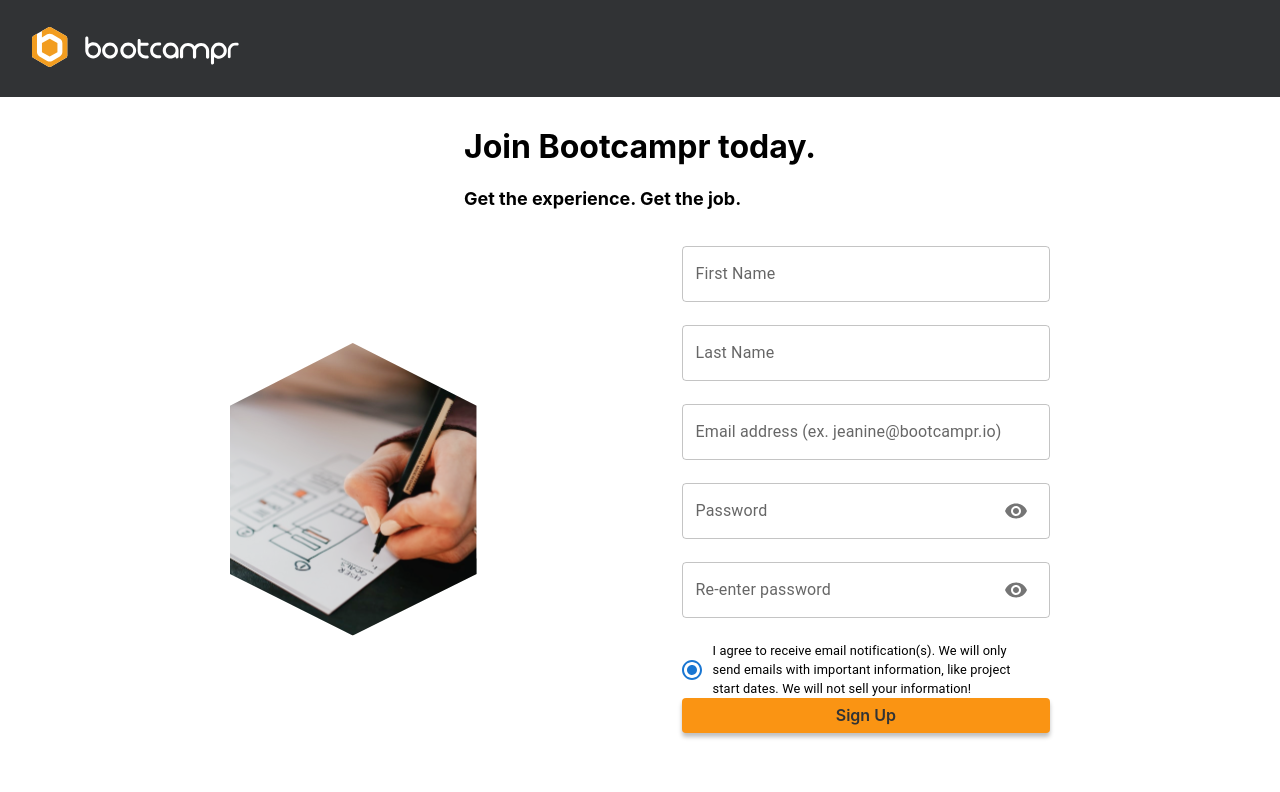
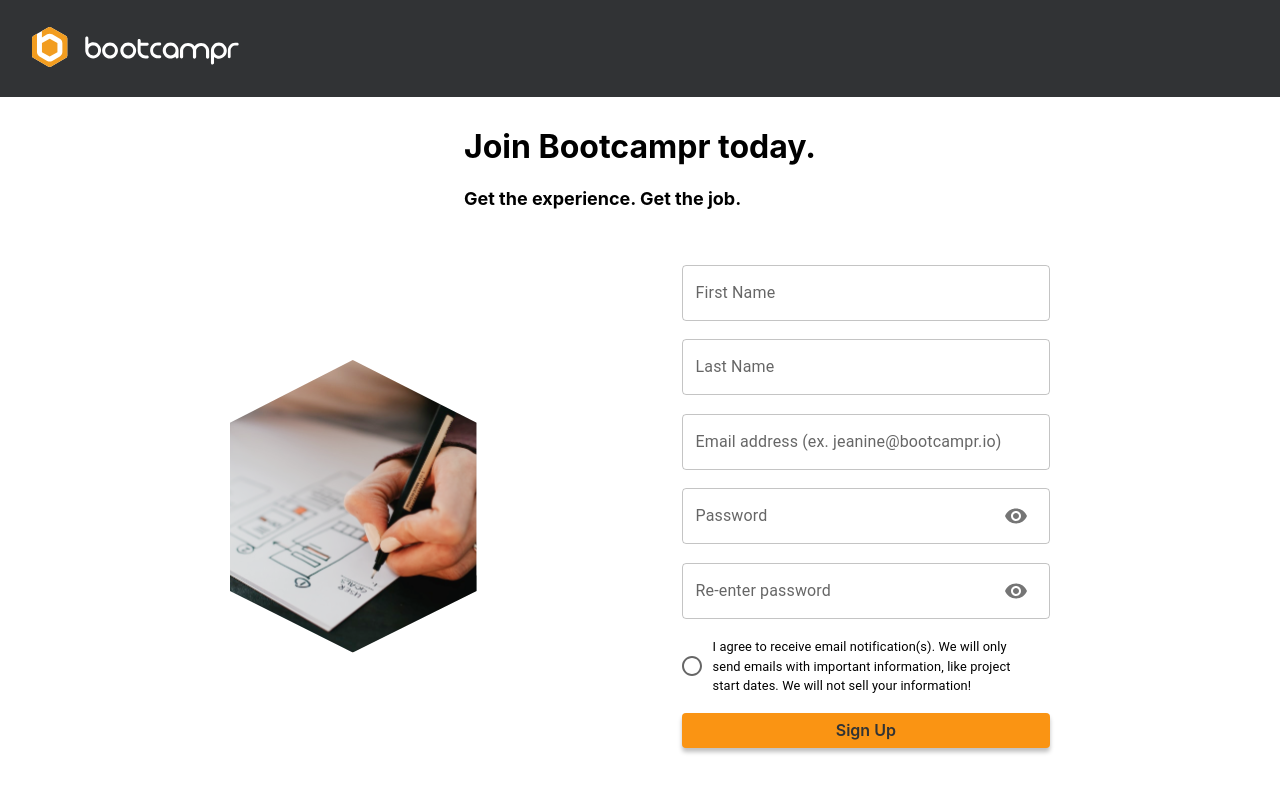
Before and after one commit to yeezick/bootcampr-assessment, a React (Create React App) app in the folder frontend/: page /sign-up in a window 1280 px wide. Shown: the top 792 px of the page. Built offline with nearby package versions, Linux system fonts and the light colour scheme.

Commit message:
feat: css

```diff
--- a/frontend/src/layout/Layout.tsx
+++ b/frontend/src/layout/Layout.tsx
@@ -1,4 +1,4 @@
-import React, { useEffect } from "react";
+import React, { useState } from "react";
 import { Nav } from "./Nav/Nav";
 import "./Layout.scss";
 
@@ -7,9 +7,10 @@ type LayoutProps = {
 };
 
 export const Layout: React.FC<LayoutProps> = ({ children }: LayoutProps) => {
+  const [showSignUp, setShowSignUp] = useState(false);
   return (
     <>
-      <Nav />
+      <Nav showSignUp={showSignUp} />
       <div className="main-wrapper">
         <div className={"main-content-container"}>{children}</div>
       </div>
--- a/frontend/src/layout/Nav/Nav.tsx
+++ b/frontend/src/layout/Nav/Nav.tsx
@@ -3,8 +3,7 @@ import Logo from 'assets/Logo.svg'
 import './Nav.scss'
 import { useState } from 'react'
 
-export const Nav = () => {
-  const [showSignUp, setShowSignUp] = useState(false)
+export const Nav = ({showSignUp}) => {
   return (
     <nav>
       <div className='nav-container'>
--- a/frontend/src/screens/SignUp/SignUp.scss
+++ b/frontend/src/screens/SignUp/SignUp.scss
@@ -28,7 +28,9 @@
 .form-content {
   display: flex;
   flex-direction: column;
+  justify-content: space-evenly;
   width: 30%;
+  height: 65vh;
 }
 
 .signup-button {
@@ -42,4 +44,8 @@
     padding: 6px 12px;
     text-decoration: none;
     text-align: center;
+
+    &:hover {
+      cursor: pointer;
+    }
   }
--- a/frontend/src/screens/SignUp/SignUp.tsx
+++ b/frontend/src/screens/SignUp/SignUp.tsx
@@ -3,25 +3,21 @@ import {
   FormControl,
   FormControlLabel,
   IconButton,
-  Input,
   InputAdornment,
-  InputLabel,
-  OutlinedInput,
   Radio,
   RadioGroup,
   TextField,
   Typography,
-  createStyles,
 } from '@mui/material'
 import Visibility from '@mui/icons-material/Visibility'
 import VisibilityOff from '@mui/icons-material/VisibilityOff'
 import Logo from '../../assets/SignUpImage.svg'
 import './SignUp.scss'
-import { AccountCircle } from '@mui/icons-material'
 
 export const SignUp: React.FC = () => {
   const [showPassword, setShowPassword] = React.useState(false)
   const [showPassword2, setShowPassword2] = React.useState(false)
+  const [checkedValue, setCheckedValue] = React.useState(false)
 
   const handleClickShowPassword = () => setShowPassword(show => !show)
 
@@ -38,6 +34,11 @@ export const SignUp: React.FC = () => {
   ) => {
     event.preventDefault()
   }
+
+  const handleAgreeTerms = () => {
+    setCheckedValue(!checkedValue);
+  }
+
   return (
     <div className='signup-container'>
       <div className='top-container'>
@@ -47,15 +48,11 @@ export const SignUp: React.FC = () => {
       <div className='bottom-container'>
         <img src={Logo} className='signup-image' />
         <div className='form-content'>
-          <TextField helperText=' ' label='First Name' />
-          <TextField helperText=' ' label='Last Name' />
-          <TextField
-            helperText=' '
-            label='Email address (ex. jeanine@bootcampr.io)'
-          />
+          <TextField label='First Name' />
+          <TextField label='Last Name' />
+          <TextField label='Email address (ex. jeanine@bootcampr.io)' />
           <TextField
             label='Password'
-            helperText=' '
             type={showPassword ? 'text' : 'password'}
             InputProps={{
               endAdornment: (
@@ -72,7 +69,6 @@ export const SignUp: React.FC = () => {
             }}
           />
           <TextField
-            helperText=' '
             label='Re-enter password'
             type={showPassword2 ? 'text' : 'password'}
             InputProps={{
@@ -92,7 +88,9 @@ export const SignUp: React.FC = () => {
           <FormControl>
             <RadioGroup>
               <FormControlLabel
-                control={<Radio />}
+                control={
+                  <Radio onClick={handleAgreeTerms} checked={checkedValue} />
+                }
                 label={
                   <Typography sx={{ fontSize: '0.8rem' }}>
                     I agree to receive email notification(s). We will only send
```
